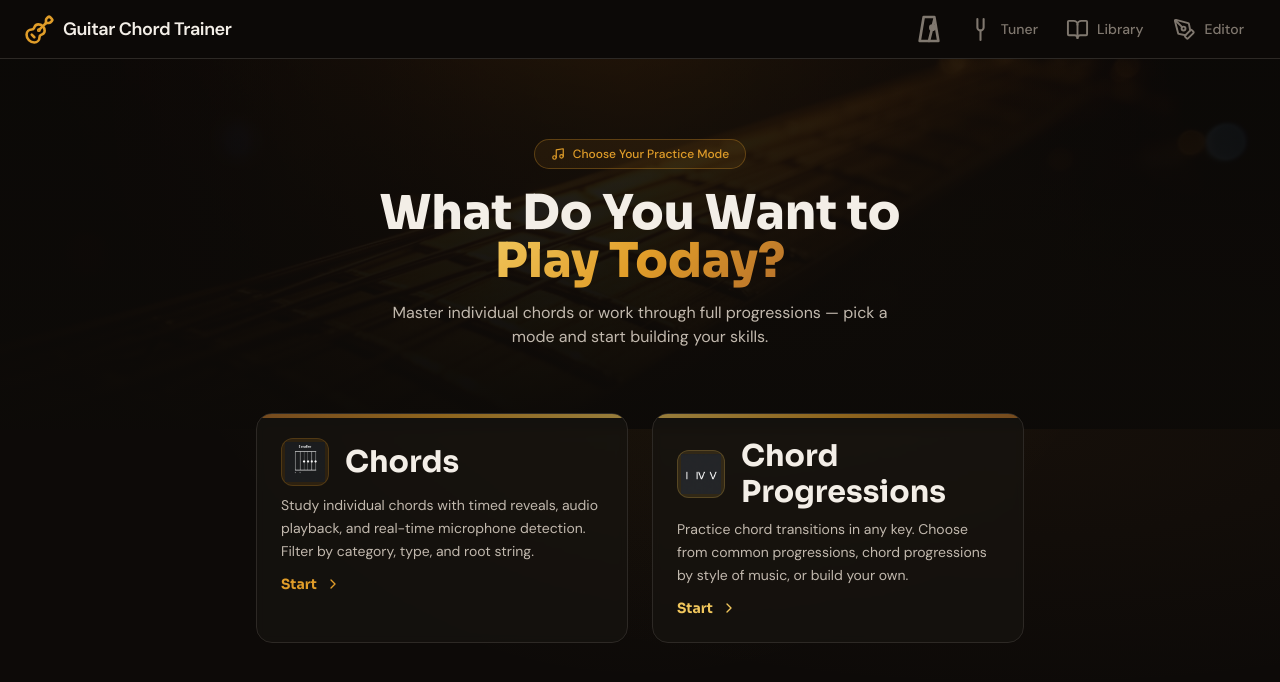
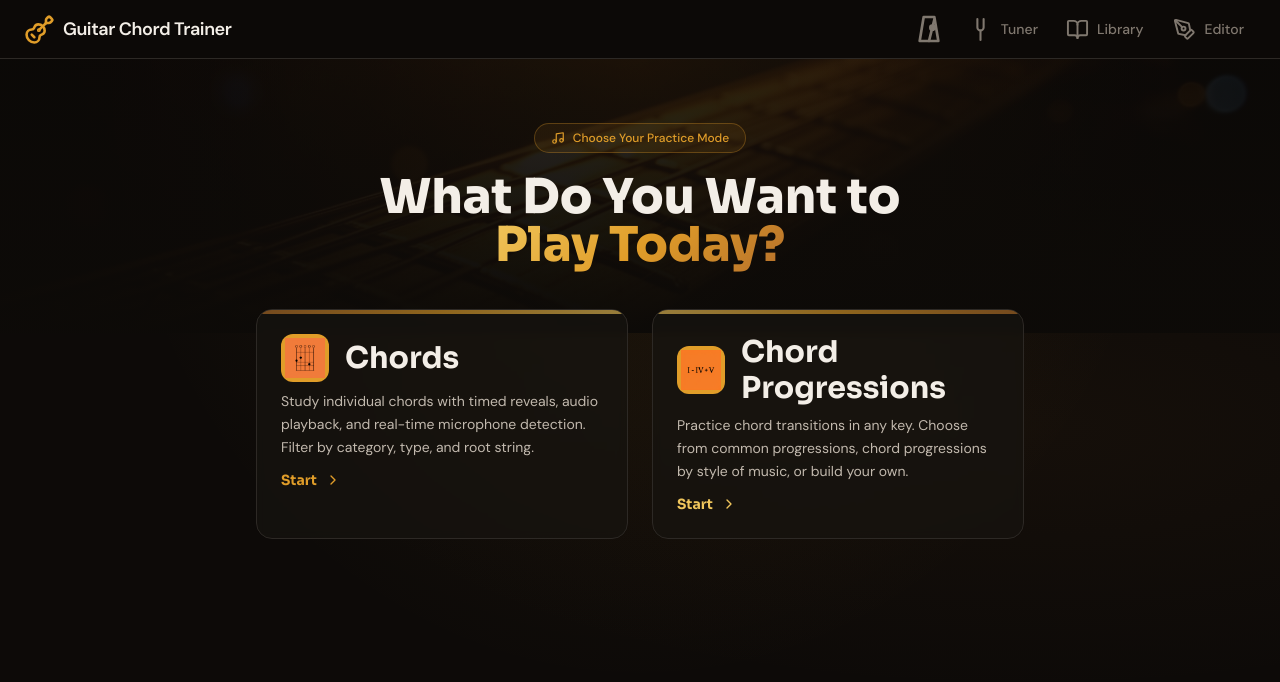
Before and after one commit to randysoller/FretMaster, a React (Vite) app: page / in a window 1280 px wide. Shown: the top 682 px of the page. Built offline with nearby package versions, Linux system fonts and the light colour scheme.

Commit message:
Update landing page: remove subtitle, fix icons, unify styling

```diff
--- a/src/pages/PracticeLanding.tsx
+++ b/src/pages/PracticeLanding.tsx
@@ -19,7 +19,7 @@ export default function PracticeLanding() {
           <div className="absolute inset-0 bg-gradient-to-b from-[hsl(var(--bg-base)/0.4)] via-[hsl(var(--bg-base)/0.75)] to-[hsl(var(--bg-base))]" />
         </div>
 
-        <div className="relative px-4 sm:px-6 py-10 sm:py-16 md:py-20 text-center max-w-3xl mx-auto">
+        <div className="relative px-4 sm:px-6 py-8 sm:py-12 md:py-16 text-center max-w-3xl mx-auto">
           <motion.div
             initial={{ opacity: 0, y: 12 }}
             animate={{ opacity: 1, y: 0 }}
@@ -41,18 +41,12 @@ export default function PracticeLanding() {
             <span className="text-gradient">Play Today?</span>
           </motion.h1>
 
-          <motion.p
-            initial={{ opacity: 0, y: 14 }}
-            animate={{ opacity: 1, y: 0 }}
-            transition={{ duration: 0.5, delay: 0.2, ease: 'easeOut' }}
-            className="mt-3 sm:mt-4 font-body text-sm sm:text-base text-[hsl(var(--text-subtle))] max-w-lg mx-auto text-pretty">
-            Master individual chords or work through full progressions — pick a mode and start building your skills.
-          </motion.p>
+
         </div>
       </div>
 
       {/* Mode Cards */}
-      <div className="px-4 sm:px-6 pb-16 -mt-2 sm:-mt-4">
+      <div className="px-4 sm:px-6 pb-16 -mt-4 sm:-mt-6">
         <div className="max-w-3xl mx-auto grid grid-cols-1 sm:grid-cols-2 gap-4 sm:gap-6">
           {/* Chord Practice Card */}
           <motion.div
@@ -70,8 +64,8 @@ export default function PracticeLanding() {
             <div className="flex flex-col flex-1 p-5 sm:p-6">
               {/* Icon + Title */}
               <div className="flex items-center gap-4 mb-2">
-                <div className="flex items-center justify-center size-12 rounded-xl bg-[hsl(var(--color-primary)/0.12)] border border-[hsl(var(--color-primary)/0.2)] shrink-0 group-hover:scale-110 group-hover:bg-[hsl(var(--color-primary)/0.18)] transition-all duration-300 overflow-hidden">
-                  <img src={chordIcon} alt="Chord diagram" className="size-10 object-contain" />
+                <div className="flex items-center justify-center size-12 rounded-xl bg-[hsl(var(--color-primary))] shrink-0 group-hover:scale-110 group-hover:brightness-110 transition-all duration-300 overflow-hidden">
+                  <img src={chordIcon} alt="E major open chord" className="size-10 object-contain" />
                 </div>
                 <h2 className="font-display text-2xl sm:text-3xl font-bold text-[hsl(var(--text-default))]">
                   Chords
@@ -107,7 +101,7 @@ export default function PracticeLanding() {
             <div className="flex flex-col flex-1 p-5 sm:p-6">
               {/* Icon + Title */}
               <div className="flex items-center gap-4 mb-2">
-                <div className="flex items-center justify-center size-12 rounded-xl bg-[hsl(var(--color-emphasis)/0.12)] border border-[hsl(var(--color-emphasis)/0.2)] shrink-0 group-hover:scale-110 group-hover:bg-[hsl(var(--color-emphasis)/0.18)] transition-all duration-300 overflow-hidden">
+                <div className="flex items-center justify-center size-12 rounded-xl bg-[hsl(var(--color-primary))] shrink-0 group-hover:scale-110 group-hover:brightness-110 transition-all duration-300 overflow-hidden">
                   <img src={progressionIcon} alt="I-IV-V progression" className="size-10 object-contain" />
                 </div>
                 <h2 className="font-display text-2xl sm:text-3xl font-bold text-[hsl(var(--text-default))]">
```
Also changed, not shown: src/assets/chord-icon.png, src/assets/progression-icon.png.
